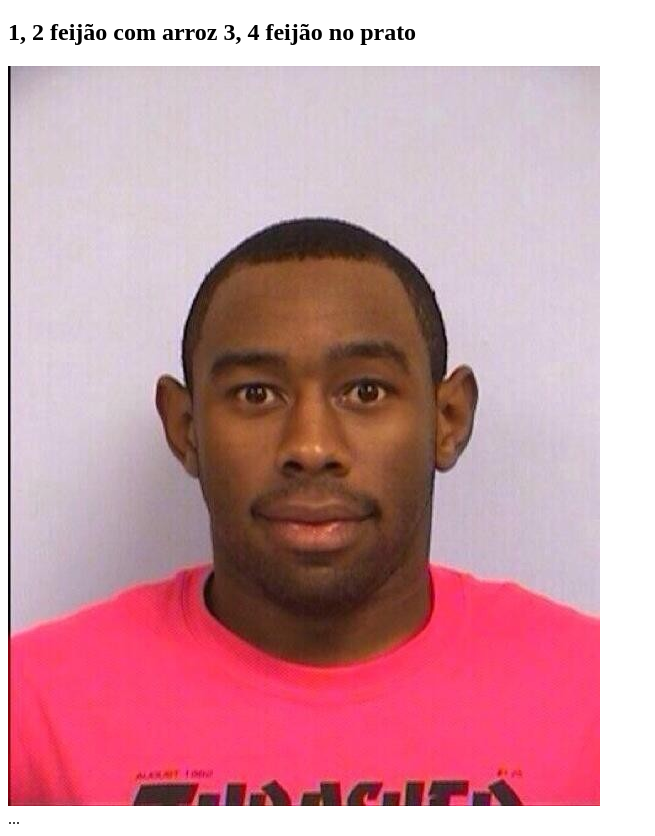
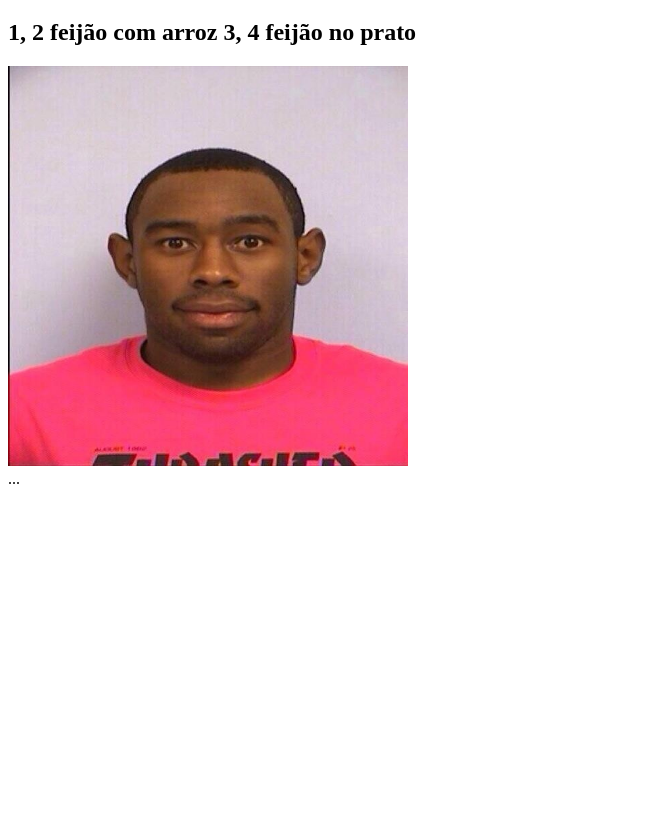
Before and after one commit to rafsllini/pr-tica-1-programa-o, a plain HTML site: page index.html in a window 1280 px wide. Shown: the part 90-926 px from the top of the page, without its empty margins (0-655 px from the left). After the commit the page ends 800 px from the top, so only its background shows below. Drawn offline with Linux system fonts and the light colour scheme.

Commit message:
Add files via upload

```diff
--- a/index.html
+++ b/index.html
@@ -14,7 +14,7 @@
         </header>
         <h1>Tyler, O Criador</h1>
         <h2>1, 2 feijão com arroz 3, 4 feijão no prato</h2>
-        <img src="1068776.png" width="...px" height="...px">
+        <img src="1068776.png" width="400px" height="400px">
         <footer>
             ...
         </footer>
```
